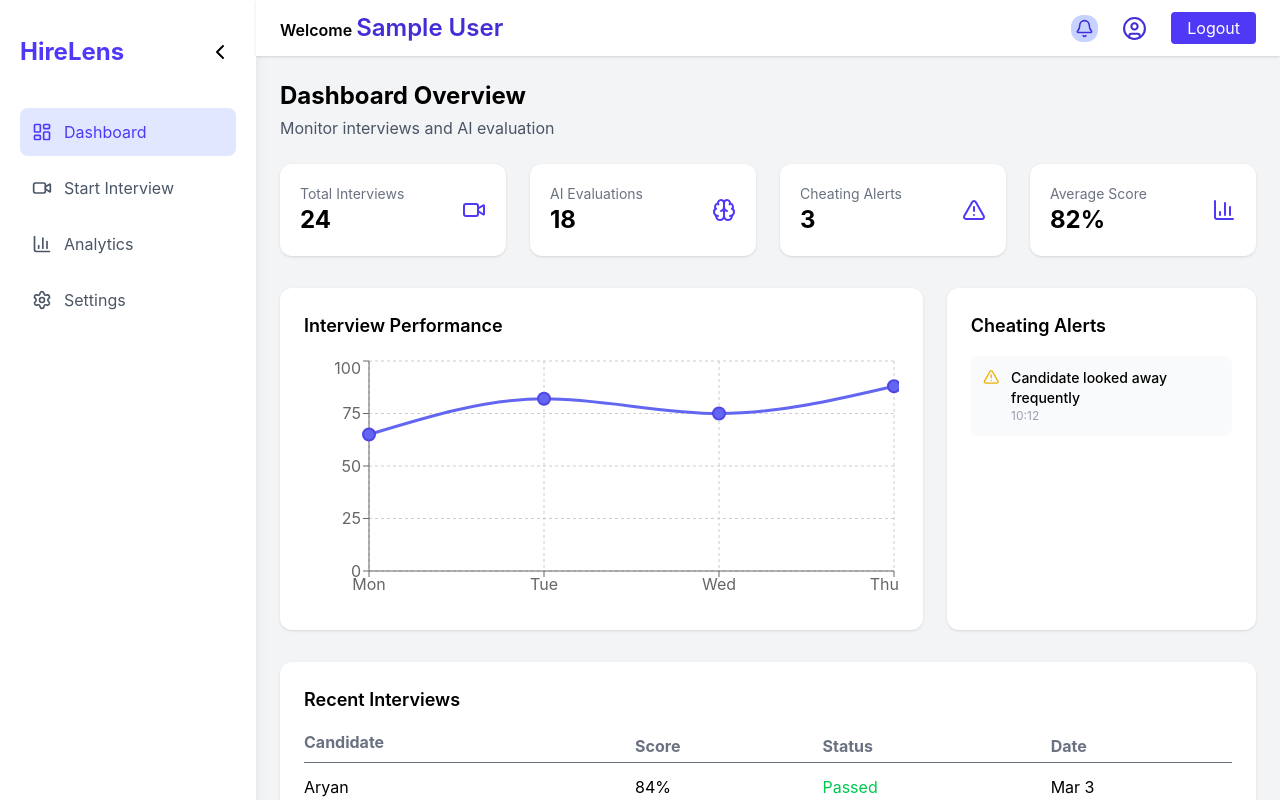
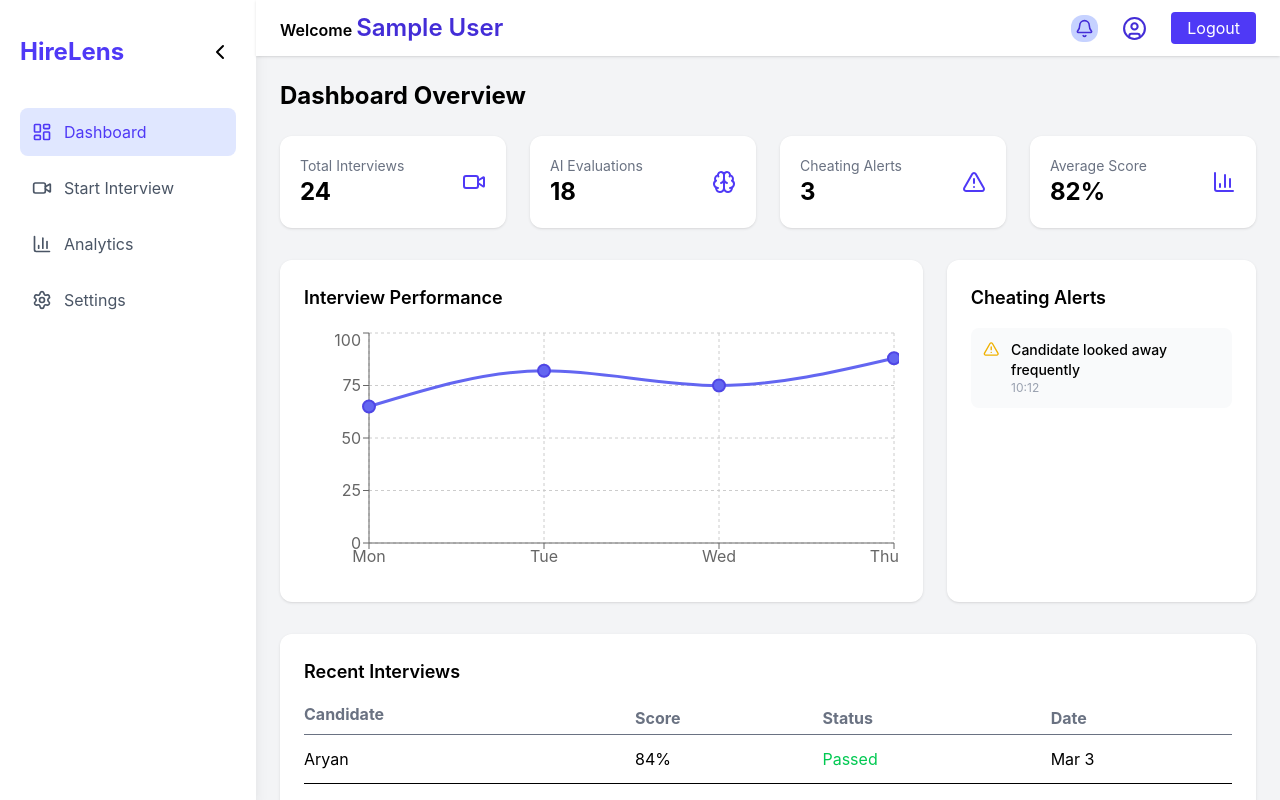
Before and after one commit to Choudhary-Sahil099/HIRELEN, a React (Vite) app in the folder Frontend/: page /dashboard in a window 1280 px wide. Built offline with nearby package versions, Linux system fonts and the light colour scheme; sample sign-in values are in the browser's storage.

Commit message:
basic updated

```diff
--- a/Frontend/src/components/layouts/Topbar.tsx
+++ b/Frontend/src/components/layouts/Topbar.tsx
@@ -2,7 +2,6 @@ import { useAuth } from "../../context/AuthContext";
 import { Bell, UserCircle } from "lucide-react";
 const Topbar = () => {
   const { user, logout } = useAuth();
-  // add the routes to the profile and the notifications
   return (
     <div className="flex justify-between items-center bg-white shadow px-6 py-3 ">
       <h1 className="font-semibold">Welcome <span className="text-2xl text-indigo-700">{user?.name}</span></h1>
--- a/Frontend/src/pages/dashboard/DashboardPage.tsx
+++ b/Frontend/src/pages/dashboard/DashboardPage.tsx
@@ -75,9 +75,6 @@ const DashboardPage = () => {
       >
         <div className="mb-6">
           <h2 className="text-2xl font-bold">Dashboard Overview</h2>
-          <p className="text-gray-600 mt-1">
-            Monitor interviews and AI evaluation
-          </p>
         </div>
         <motion.div
           initial="hidden"
--- a/Frontend/src/pages/interview/practiseSetup.tsx
+++ b/Frontend/src/pages/interview/practiseSetup.tsx
@@ -7,13 +7,11 @@ const PracticeSetup = () => {
 
   const [topic, setTopic] = useState("");
   const [difficulty, setDifficulty] = useState("");
-
   const startPractice = () => {
     if (!topic || !difficulty) {
       alert("Please select topic and difficulty");
       return;
     }
-
     navigate("/interview-room", {
       state: {
         mode: "practice",
```
Also changed, not shown: Frontend/src/routes/AppRoutes.tsx (line endings or trailing spaces).
